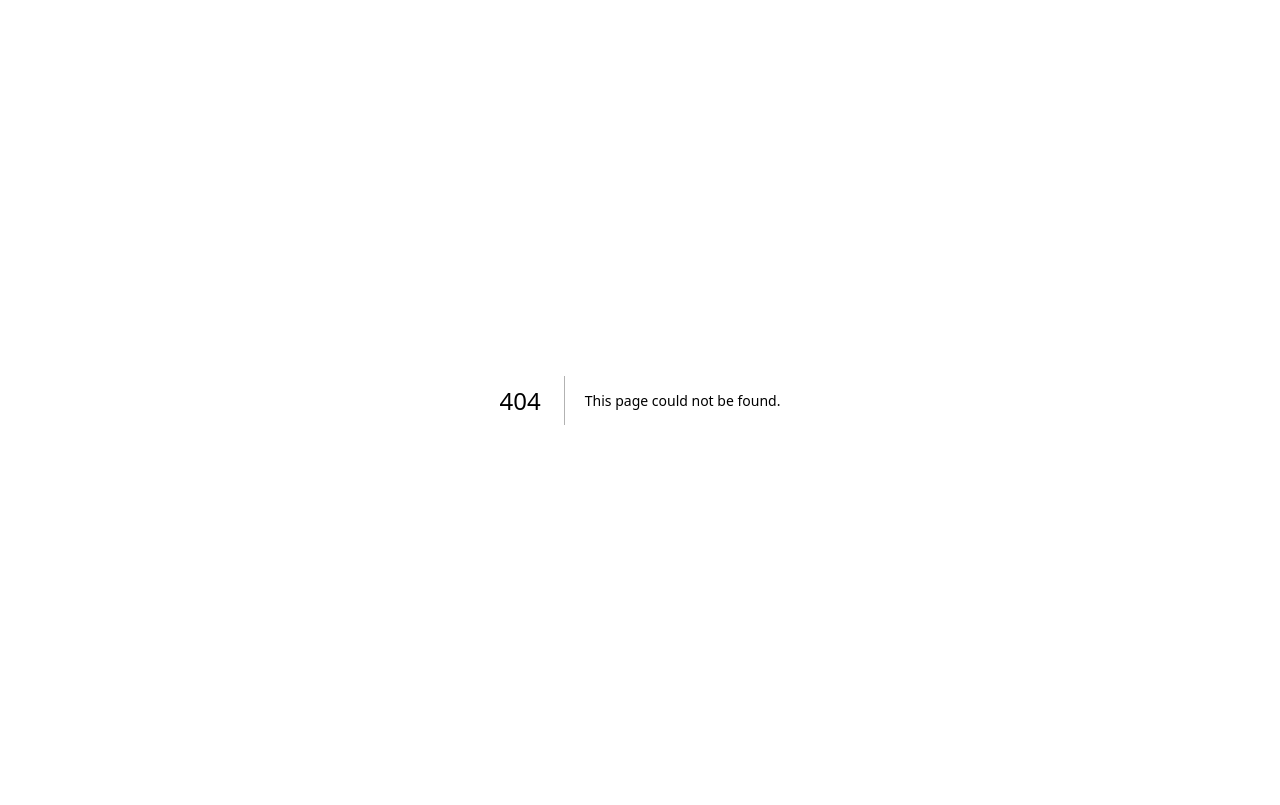
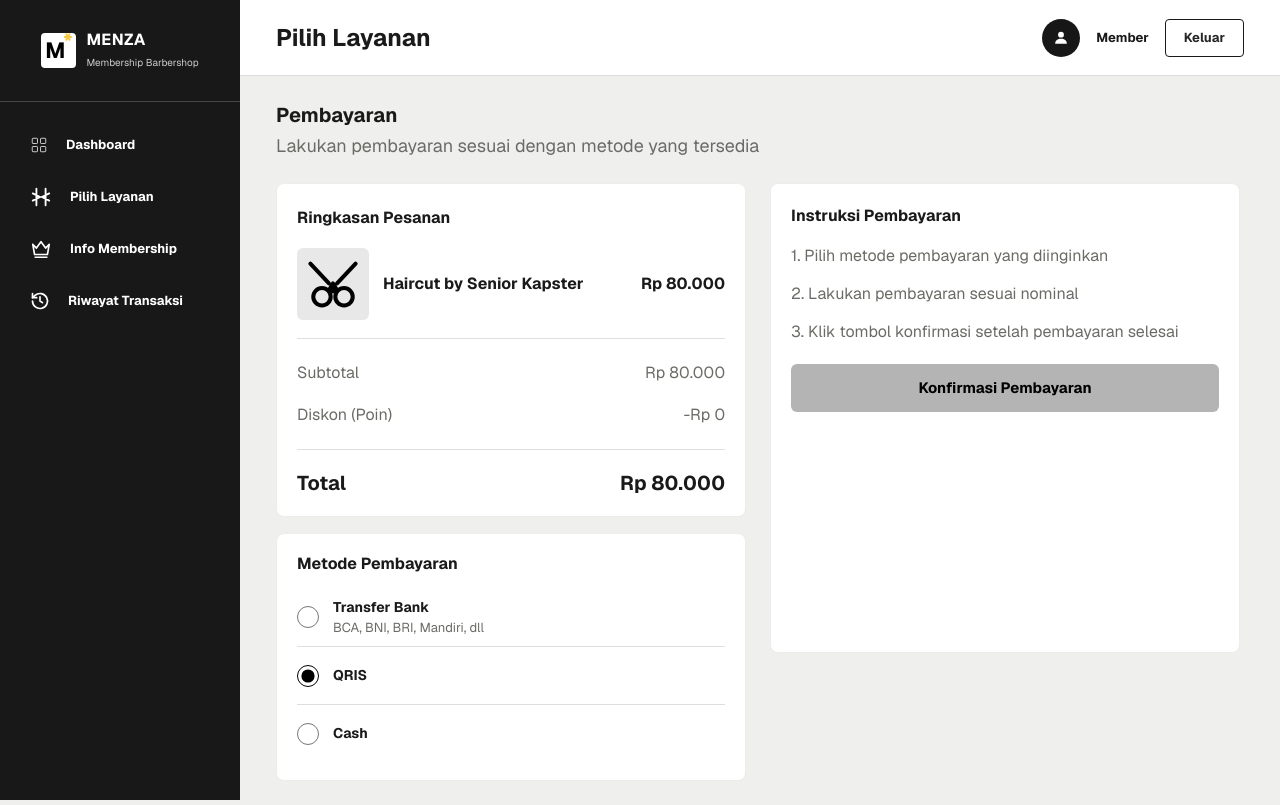
Before and after one commit to Noir4Crux/Menza-Membership, a Next.js app: page /member/pembayaran in a window 1280 px wide. Before the commit this address had no page. Built offline with nearby package versions, Linux system fonts and the light colour scheme.

Commit message:
feat(ui): add member payment page

```diff
--- /dev/null
+++ b/app/member/pembayaran/page.tsx
@@ -0,0 +1,148 @@
+import { Suspense } from "react";
+import Sidebar from "../../../components/Sidebar";
+import Topbar from "../../../components/Topbar";
+
+type PaymentPageProps = {
+  searchParams: Promise<{ poin?: string | string[] }>;
+};
+
+const paymentMethods = [
+  {
+    name: "Transfer Bank",
+    detail: "BCA, BNI, BRI, Mandiri, dll",
+  },
+  {
+    name: "QRIS",
+    detail: "",
+  },
+  {
+    name: "Cash",
+    detail: "",
+  },
+];
+
+function ScissorsIcon() {
+  return (
+    <svg
+      viewBox="0 0 100 100"
+      aria-hidden="true"
+      className="h-[58px] w-[58px] fill-none stroke-black"
+      strokeLinecap="round"
+      strokeLinejoin="round"
+    >
+      <path d="M11 15l32 34M89 15L57 49" strokeWidth="7" />
+      <circle cx="31" cy="72" r="15" strokeWidth="7" />
+      <circle cx="69" cy="72" r="15" strokeWidth="7" />
+      <path d="M43 61l7-12 7 12M50 49v14" strokeWidth="7" />
+    </svg>
+  );
+}
+
+async function PembayaranContent({ searchParams }: PaymentPageProps) {
+  const params = await searchParams;
+  const poinParam = Array.isArray(params.poin) ? params.poin[0] : params.poin;
+  const usePoints = poinParam === "ya";
+  const discount = usePoints ? "-Rp 25.000" : "-Rp 0";
+  const total = usePoints ? "Rp 55.000" : "Rp 80.000";
+
+  return (
+    <div className="min-h-screen bg-[#efefed] font-sans text-[#1a1a1a]">
+      <Sidebar role="member" />
+      <Topbar title="Pilih Layanan" />
+
+      <main className="min-h-screen pt-[76px] md:ml-[240px]">
+        <div className="mx-auto w-full max-w-[1200px] px-5 py-[24px] md:px-[36px]">
+          <h1 className="text-[20px] font-bold">Pembayaran</h1>
+          <p className="mt-[2px] text-[18px] text-[#6b6b66]">
+            Lakukan pembayaran sesuai dengan metode yang tersedia
+          </p>
+
+          <div className="mt-[24px] grid items-start gap-[24px] lg:grid-cols-[470px_470px]">
+            <div>
+              <section className="rounded-[8px] border border-[#ededeb] bg-white px-[20px] pt-[22px]">
+                <h2 className="text-[16px] font-bold">Ringkasan Pesanan</h2>
+                <div className="mt-[18px] flex items-center gap-[14px]">
+                  <div className="flex h-[72px] w-[72px] items-center justify-center rounded-[6px] bg-[#e8e8e8]">
+                    <ScissorsIcon />
+                  </div>
+                  <div className="min-w-0 flex-1">
+                    <p className="text-[16px] font-bold">Haircut by Senior Kapster</p>
+                  </div>
+                  <p className="text-[16px] font-bold">Rp 80.000</p>
+                </div>
+
+                <div className="mt-[18px] border-t border-[#dedede] pt-[22px] text-[16px]">
+                  <div className="flex justify-between text-[#6b6b66]">
+                    <span>Subtotal</span>
+                    <span>Rp 80.000</span>
+                  </div>
+                  <div className="mt-[18px] flex justify-between text-[#6b6b66]">
+                    <span>Diskon (Poin)</span>
+                    <span>{discount}</span>
+                  </div>
+                </div>
+
+                <div className="mt-[22px] flex justify-between border-t border-[#dedede] py-[18px] text-[20px] font-bold">
+                  <span>Total</span>
+                  <span>{total}</span>
+                </div>
+              </section>
+
+              <section className="mt-[16px] rounded-[8px] border border-[#ededeb] bg-white px-[20px] py-[18px]">
+                <h2 className="text-[16px] font-bold">Metode Pembayaran</h2>
+                <div className="mt-[12px]">
+                  {paymentMethods.map((method, index) => (
+                    <label
+                      key={method.name}
+                      className={`flex min-h-[58px] items-center gap-[14px] ${
+                        index > 0 ? "border-t border-[#dedede]" : ""
+                      }`}
+                    >
+                      <input
+                        type="radio"
+                        name="payment-method"
+                        defaultChecked={method.name === "QRIS"}
+                        className="h-[22px] w-[22px] accent-black"
+                      />
+                      <span>
+                        <span className="block text-[14px] font-bold">{method.name}</span>
+                        {method.detail && (
+                          <span className="block text-[13px] text-[#6b6b66]">
+                            {method.detail}
+                          </span>
+                        )}
+                      </span>
+                    </label>
+                  ))}
+                </div>
+              </section>
+            </div>
+
+            <aside className="rounded-[8px] border border-[#ededeb] bg-white px-[20px] pb-[24px] pt-[20px] lg:min-h-[470px]">
+              <h2 className="text-[16px] font-bold">Instruksi Pembayaran</h2>
+              <ol className="mt-[16px] space-y-[14px] text-[16px] text-[#6b6b66]">
+                <li>1. Pilih metode pembayaran yang diinginkan</li>
+                <li>2. Lakukan pembayaran sesuai nominal</li>
+                <li>3. Klik tombol konfirmasi setelah pembayaran selesai</li>
+              </ol>
+              <button
+                type="button"
+                className="mt-[20px] h-[48px] w-full rounded-[6px] bg-[#b4b4b4] text-[15px] font-bold text-black"
+              >
+                Konfirmasi Pembayaran
+              </button>
+            </aside>
+          </div>
+        </div>
+      </main>
+    </div>
+  );
+}
+
+export default function PembayaranPage({ searchParams }: PaymentPageProps) {
+  return (
+    <Suspense fallback={null}>
+      <PembayaranContent searchParams={searchParams} />
+    </Suspense>
+  );
+}
--- a/app/member/ringkasan/page.tsx
+++ b/app/member/ringkasan/page.tsx
@@ -1,3 +1,4 @@
+import Link from "next/link";
 import Sidebar from "../../../components/Sidebar";
 import Topbar from "../../../components/Topbar";
 
@@ -34,9 +35,9 @@ export default function RingkasanPembayaranPage() {
           <section className="mt-[24px] w-full max-w-[525px] rounded-[8px] border border-[#ededeb] bg-white px-[20px] pb-[20px] pt-[22px] shadow-[0_1px_2px_rgba(0,0,0,0.02)]">
             <div className="flex items-center justify-between">
               <h2 className="text-[16px] font-bold">Detail Layanan</h2>
-              <button type="button" className="text-[15px] font-bold">
+              <Link href="/member/layanan" className="text-[15px] font-bold">
                 Ubah
-              </button>
+              </Link>
             </div>
 
             <div className="mt-[18px] flex items-center gap-[16px]">
@@ -81,18 +82,18 @@ export default function RingkasanPembayaranPage() {
                 Tukarkan poin untuk mendapatkan diskon
               </p>
               <div className="mt-[12px] grid grid-cols-2 gap-[16px]">
-                <button
-                  type="button"
-                  className="h-[42px] rounded-[8px] border border-[#d9d9d7] bg-white text-[16px] font-bold"
+                <Link
+                  href="/member/pembayaran?poin=ya"
+                  className="flex h-[42px] items-center justify-center rounded-[8px] border border-[#d9d9d7] bg-white text-[16px] font-bold"
                 >
                   Ya
-                </button>
-                <button
-                  type="button"
-                  className="h-[42px] rounded-[8px] border border-[#d9d9d7] bg-white text-[16px] font-bold"
+                </Link>
+                <Link
+                  href="/member/pembayaran?poin=tidak"
+                  className="flex h-[42px] items-center justify-center rounded-[8px] border border-[#d9d9d7] bg-white text-[16px] font-bold"
                 >
                   Tidak
-                </button>
+                </Link>
               </div>
             </div>
           </section>
```
